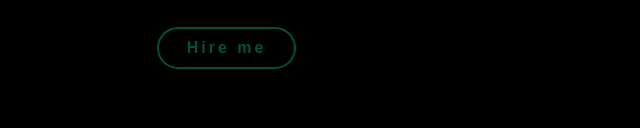
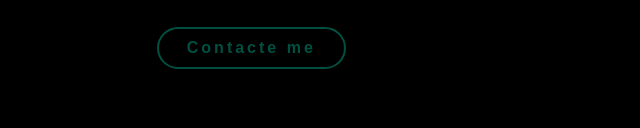
Before and after one commit to BettoHerrero/Anime-Portfolio, a plain HTML site: page index.html in a window 1280 px wide. Shown: the part 514-642 px from the top of the page, 448-1088 px from the left. Drawn offline with nearby package versions, Linux system fonts and the light colour scheme.

Commit message:
Update index.html

```diff
--- a/index.html
+++ b/index.html
@@ -34,7 +34,7 @@
                 <a href="https://x.com/itsherrero"><i class="bi bi-twitter-x"></i></a>
                 <a href="https://www.instagram.com/bettoherrero/"><i class="bi bi-instagram"></i></a>
             </div>
-            <a href="https://wa.me/5581999992476" class="btn">Hire me</a>
+            <a href="https://wa.me/5581999992476" class="btn">Contacte me</a>
         </div>
     </section>
 </body>
```
